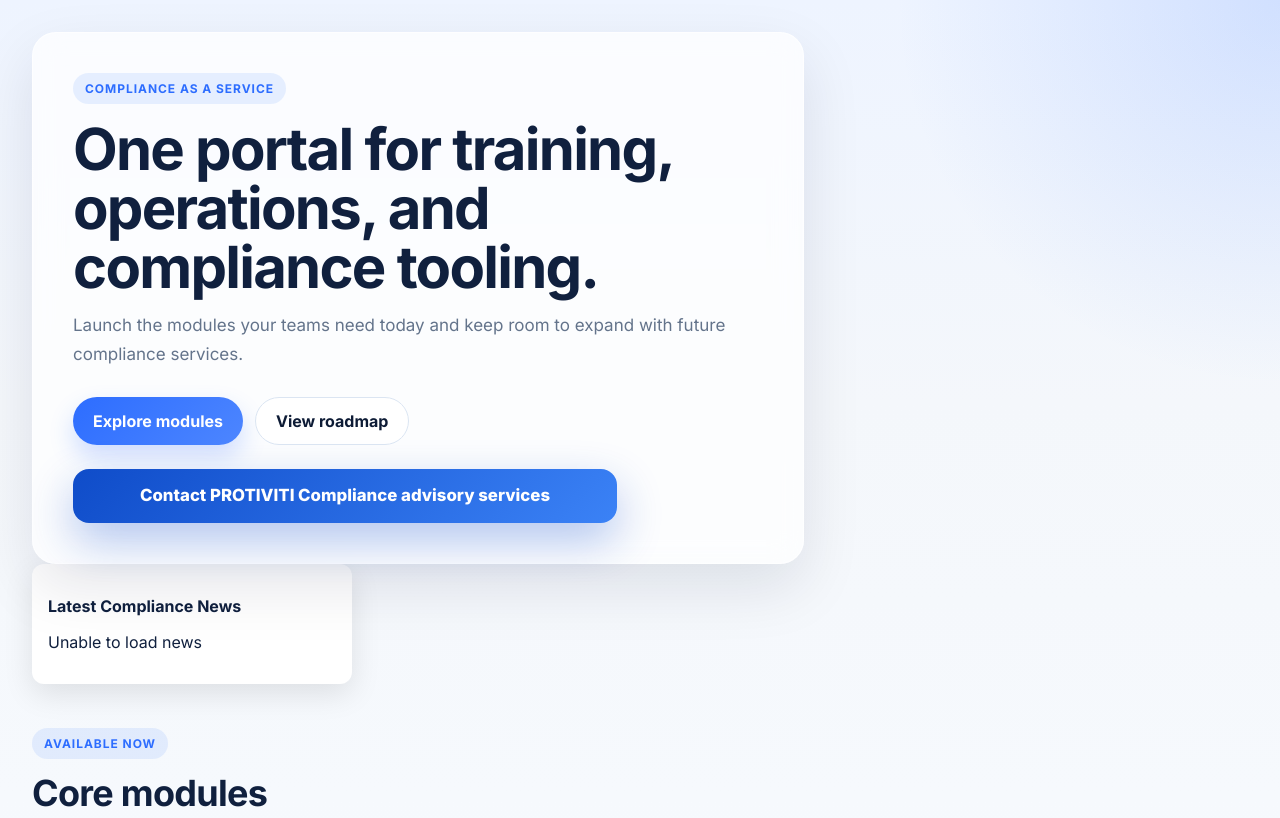
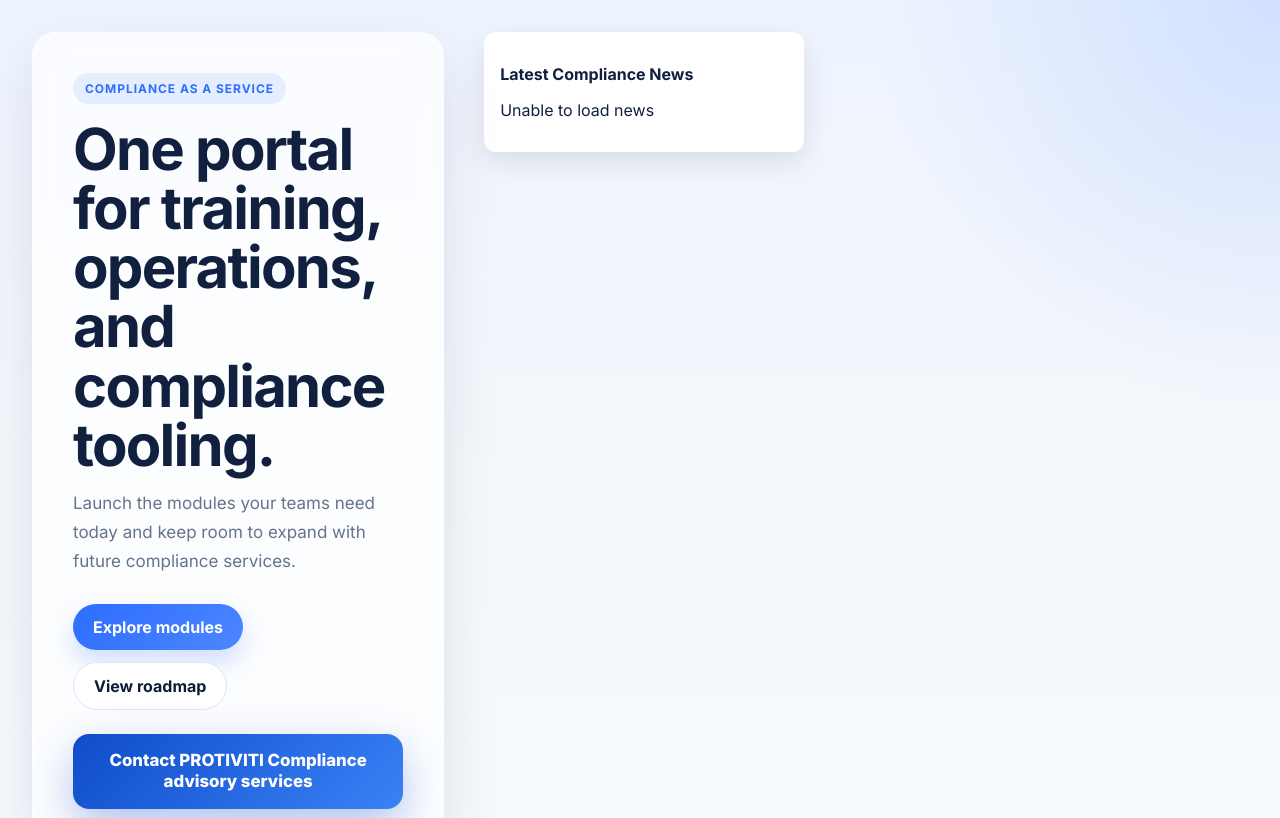
Before and after one commit to michaelsewalt-design/ComplianceasService-prototype, a website: page index.html in a window 1280 px wide. Shown: the top 818 px of the page. Drawn offline with Linux system fonts and the light colour scheme; no server answers.

Commit message:
Add files via upload

```diff
--- a/assets/shared/news.css
+++ b/assets/shared/news.css
@@ -1,11 +1,11 @@
-.hero-top {
-  display:flex;
-  justify-content:space-between;
-  align-items:flex-start;
+.hero-grid {
+  display:grid;
+  grid-template-columns: 1fr 320px;
+  gap: 40px;
+  align-items:start;
 }
 
 .news-box {
-  width:320px;
   background:#fff;
   padding:16px;
   border-radius:12px;
@@ -31,3 +31,9 @@
   color:#1a73e8;
   font-size:14px;
 }
+
+@media (max-width: 900px){
+  .hero-grid{
+    grid-template-columns:1fr;
+  }
+}
```
